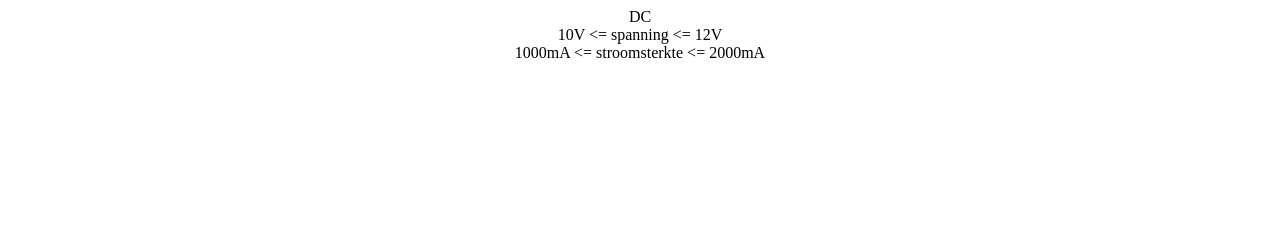
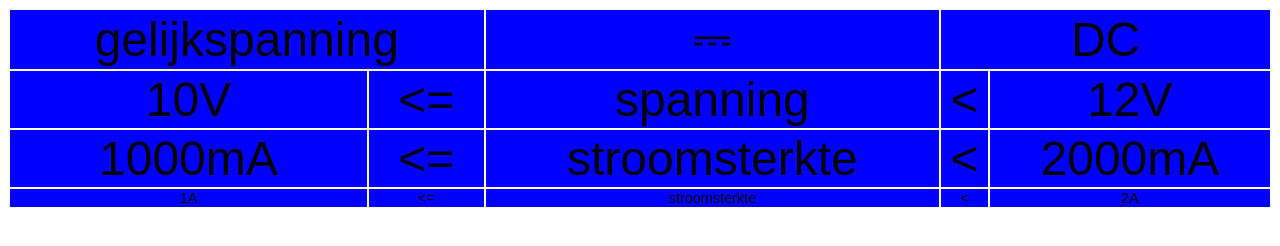
Before and after one commit to jordan564/adapterlabel, a plain HTML site: page label.html in a window 1280 px wide. Drawn offline with Linux system fonts and the light colour scheme.

Commit message:
table structure

```diff
--- a/label.html
+++ b/label.html
@@ -1,9 +1,38 @@
 <!DOCTYPE html>
 <head>
-<link rel='stylesheet' type='text/css' href='stylesheet.css'/>
+  <link rel='stylesheet' type='text/css' href='stylesheet.css'/>
 </head>
 <body>
-  <div>DC</div>
-  <div>10V &lt;= spanning &lt;= 12V</div>
-  <div>1000mA &lt;= stroomsterkte &lt;= 2000mA</div>
+  <table>
+    <tr>
+      <td colspan="2">gelijkspanning</td>
+      <td>&#9107;</td>
+      <td colspan="2">DC</td>
+    </tr>
+    <tr>
+      <td>10V</td>
+      <td class="comparator">&lt;=</td>
+      <td>spanning</td>
+      <td class="comparator"> &lt;</td>
+      <td>12V</td>
+    </tr>
+    <tr>
+      <td>1000mA</td>
+      <td class="comparator">&lt;=</td>
+      <td>stroomsterkte</td>
+      <td class="comparator">&lt;</td>
+      <td>2000mA</td>
+    </tr>
+    <tr class="current_amperes">
+      <td>1A</td>
+      <td class="comparator">&lt;=</td>
+      <td>stroomsterkte</td>
+      <td class="comparator">&lt;</td>
+      <td>2A</td>
+    </tr>
+
+
+  </table>
+
+
 </body>
--- a/stylesheet.css
+++ b/stylesheet.css
@@ -1,3 +1,23 @@
 body{
   text-align: center;
+  font-family: sans-serif;
+  font-size: 300%;
+
+
 }
+
+table {
+  width: 100%;
+}
+td {
+  margin: 10px;
+  background: blue;
+}
+
+.current_amperes {
+  font-size: 30%;
+}
+
+
+width: 100px;
+}
```
